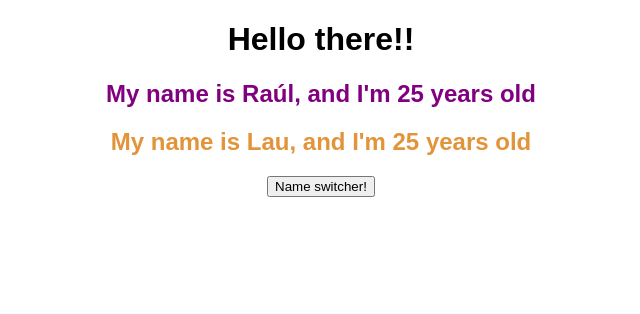
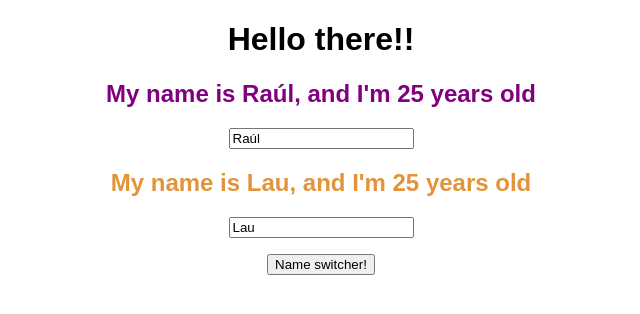
Before and after one commit to GreyWarden/curso-react, a React (Create React App) app: page / in a window 1280 px wide. Shown: the top 314 px of the page, without its empty margins (319-959 px from the left). Built offline with nearby package versions, Linux system fonts and the light colour scheme.

Commit message:
First step of two way binding

```diff
--- a/src/App.js
+++ b/src/App.js
@@ -43,6 +43,28 @@ class App extends Component {
     })
   }
 
+  nameChangedHandler = (event) => {
+    const newName = event.target.value;
+    this.setState({
+      persons: [
+        {
+          name: 'Raúl',
+          age: 25,
+          styles: {
+            color: "purple"
+          }
+        },
+        {
+          name: newName,
+          age: 25,
+          styles: {
+            color: "#e2943a"
+          }
+        }
+      ]
+    })
+  }
+
   render() {
     return (
         <div className="App">
@@ -52,14 +74,17 @@ class App extends Component {
               age={this.state.persons[0].age}
               styles={
                 this.state.persons[0].styles}
+              onClickHandler={this.switchNameOnButtonClickHandler.bind(this, 'Hermin!')}
           />
           <Person
               name={this.state.persons[1].name}
               age={this.state.persons[1].age}
               styles={this.state.persons[1].styles}
-              onClickHandler={this.switchNameOnButtonClickHandler.bind(this, 'Hermin!')}
+              onChangeHandler={this.nameChangedHandler}
           />
-          <button onClick={this.switchNameOnButtonClickHandler.bind(this, 'Herminio')}> Name switcher!</button>
+          <p>
+            <button onClick={this.switchNameOnButtonClickHandler.bind(this, 'Herminio')}> Name switcher!</button>
+          </p>
         </div>
     );
   }
--- a/src/Components/Person/Person.js
+++ b/src/Components/Person/Person.js
@@ -1,10 +1,19 @@
 import React from 'react';
 
-const person = ({ name, age, styles, onClickHandler }) => (
+const person = (
+    {
+      name,
+      age,
+      styles,
+      onClickHandler,
+      onChangeHandler
+    }
+) => (
     <div>
-        <h2 style={styles} onClick={onClickHandler}>
-            My name is { name }, and I'm { age } years old
-        </h2>
+      <h2 style={styles} onClick={onClickHandler}>
+        My name is {name}, and I'm {age} years old
+      </h2>
+      <input type="text" value={name} onChange={onChangeHandler}/>
     </div>
 );
 
```
